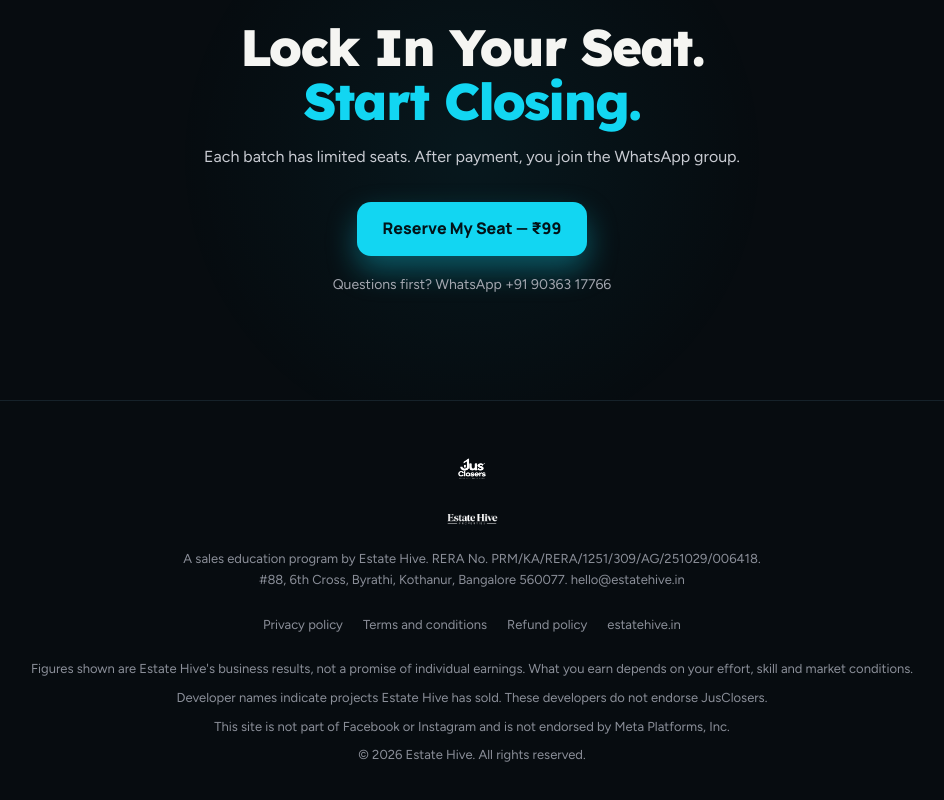
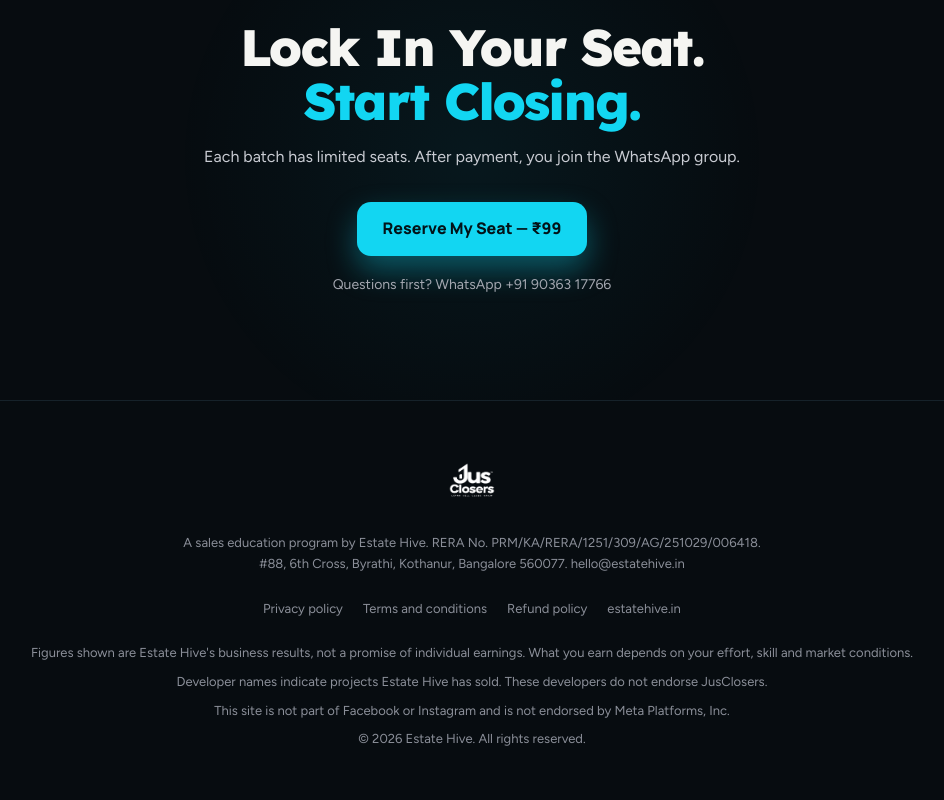
Before and after one commit to simsinfotech/EstateClosers, a plain HTML site: page index.html in a window 1280 px wide. Shown: the part 8052-8852 px from the top of the page, without its empty margins (168-1112 px from the left). Drawn offline with Linux system fonts and the light colour scheme.

Commit message:
Footer: remove Estate Hive logo, keep JusClosers only and increase size
Co-Authored-By: Claude Opus 4.6 <noreply@anthropic.com>

```diff
--- a/index.html
+++ b/index.html
@@ -703,8 +703,7 @@ footer p+p{margin-top:8px}
 <!-- FOOTER -->
 <footer>
   <div class="wrap">
-    <img src="jusclosers-logo.png" alt="JusClosers" style="height:40px;filter:brightness(0) invert(1);margin:0 auto 16px">
-    <img src="estatehive-logo.png" alt="Estate Hive" style="height:28px;filter:brightness(0) invert(1);margin:0 auto 16px">
+    <img src="jusclosers-logo.png" alt="JusClosers" style="height:64px;filter:brightness(0) invert(1);margin:0 auto 20px">
     <p>A sales education program by Estate Hive. RERA No. PRM/KA/RERA/1251/309/AG/251029/006418.<br>#88, 6th Cross, Byrathi, Kothanur, Bangalore 560077. <a href="mailto:hello@estatehive.in">hello@estatehive.in</a></p>
     <nav aria-label="Legal"><a href="#">Privacy policy</a><a href="#">Terms and conditions</a><a href="#">Refund policy</a><a href="https://estatehive.in">estatehive.in</a></nav>
     <p>Figures shown are Estate Hive's business results, not a promise of individual earnings. What you earn depends on your effort, skill and market conditions.</p>
```
